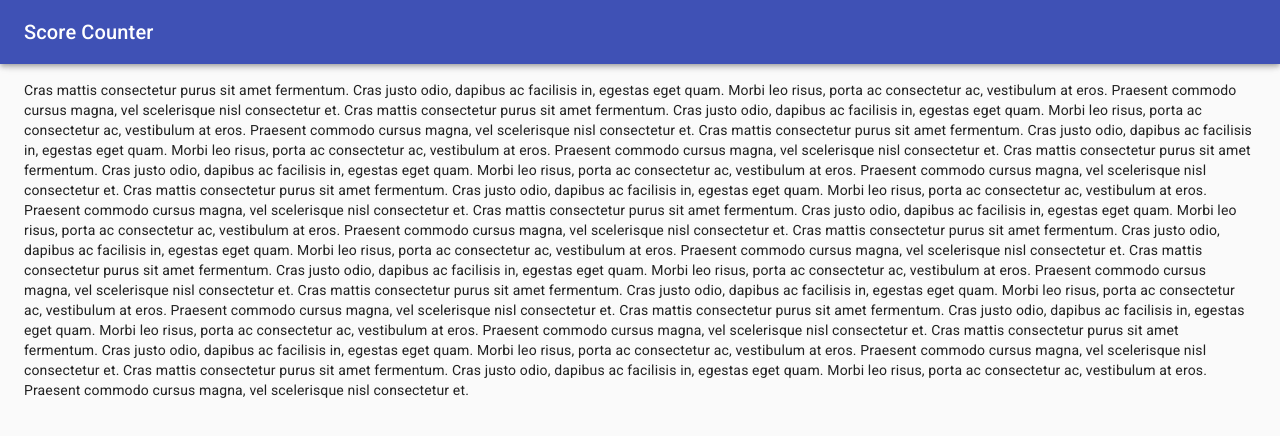
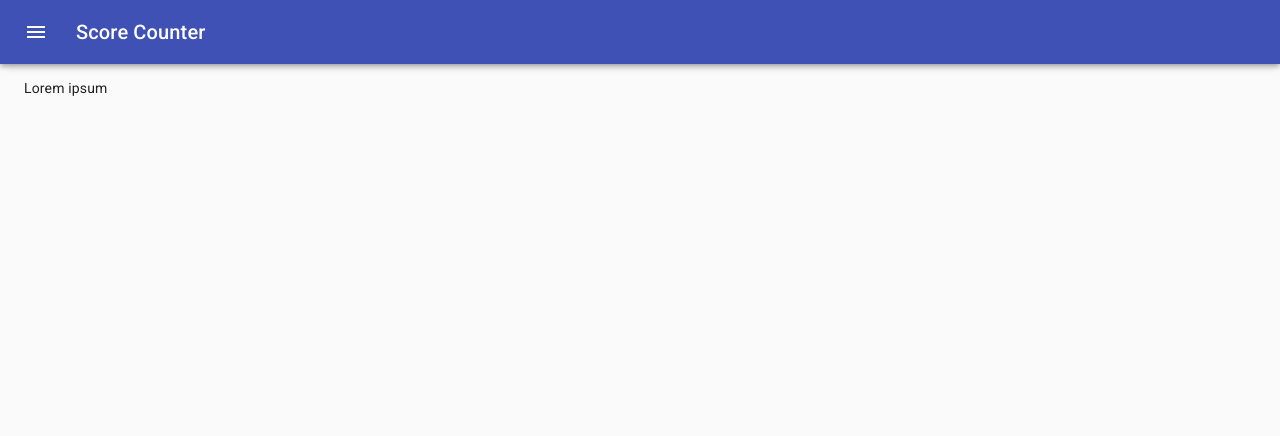
Before and after one commit to tolads/score-counter, a React (Create React App) app: page / in a window 1280 px wide. Shown: the top 436 px of the page. Built offline with nearby package versions, Linux system fonts and the light colour scheme.

Commit message:
add sidebar and About page

```diff
--- a/package.json
+++ b/package.json
@@ -4,6 +4,7 @@
   "private": true,
   "dependencies": {
     "@material-ui/core": "^4.1.1",
+    "@material-ui/icons": "^4.2.0",
     "react": "^16.8.6",
     "react-dom": "^16.8.6",
     "react-scripts": "3.0.1"
--- a/public/index.html
+++ b/public/index.html
@@ -7,7 +7,7 @@
     <meta name="theme-color" content="#000000" />
     <link rel="manifest" href="%PUBLIC_URL%/manifest.json" />
     <link rel="stylesheet" href="https://fonts.googleapis.com/css?family=Roboto:300,400,500,700&display=swap" />
-    <title>React App</title>
+    <title>Score Counter</title>
   </head>
   <body>
     <noscript>You need to enable JavaScript to run this app.</noscript>
--- a/src/view/App.js
+++ b/src/view/App.js
@@ -1,12 +1,23 @@
-import React from 'react';
+import React, { useState } from 'react';
 import AppBar from '@material-ui/core/AppBar';
 import Box from '@material-ui/core/Box';
 import CssBaseline from '@material-ui/core/CssBaseline';
 import Container from '@material-ui/core/Container';
+import IconButton from '@material-ui/core/IconButton';
+import Link from '@material-ui/core/Link';
+import List from '@material-ui/core/List';
+import ListItem from '@material-ui/core/ListItem';
+import ListItemIcon from '@material-ui/core/ListItemIcon';
+import ListItemText from '@material-ui/core/ListItemText';
 import Slide from '@material-ui/core/Slide';
+import SwipeableDrawer from '@material-ui/core/SwipeableDrawer';
 import Toolbar from '@material-ui/core/Toolbar';
 import Typography from '@material-ui/core/Typography';
+import { makeStyles } from '@material-ui/core/styles';
 import useScrollTrigger from '@material-ui/core/useScrollTrigger';
+import HomeIcon from '@material-ui/icons/Home';
+import InfoIcon from '@material-ui/icons/Info';
+import MenuIcon from '@material-ui/icons/Menu';
 
 function HideOnScroll(props) {
   const { children } = props;
@@ -19,29 +30,101 @@ function HideOnScroll(props) {
   );
 }
 
+const useStyles = makeStyles(theme => ({
+  list: {
+    width: 250,
+  },
+  menuButton: {
+    marginRight: theme.spacing(2),
+  },
+  title: {
+    flexGrow: 1,
+  },
+}));
+
+const pages = [
+  {
+    id: 'home',
+    label: 'Kezdőlap',
+    icon: <HomeIcon />,
+    component: () => <p>Lorem ipsum</p>,
+  },
+  {
+    id: 'about',
+    label: 'Infó',
+    icon: <InfoIcon />,
+    component: () => (
+      <Box my={2}>
+        <Typography variant="body1">
+          Ez egy pontszám-nyilvántartó alkalmazás. Elsőroban snapszer kártyajátékhoz készült a
+          Magyar Snapszer Szövetség hivatalos{' '}
+          <Link href="https://snapszer.hu/hu/hivatalos-versenyszabalyzat/">versenyszabályzata</Link>{' '}
+          alapján.
+        </Typography>
+      </Box>
+    ),
+  },
+];
+
 function App() {
+  const classes = useStyles();
+  const [open, setOpen] = useState(false);
+  const [currentPage, setCurrentPage] = useState(pages[0]);
+  const CurrentPageComponent = currentPage.component;
+
+  const toggleDrawer = value => event => {
+    if (event && event.type === 'keydown' && (event.key === 'Tab' || event.key === 'Shift')) {
+      return;
+    }
+
+    setOpen(value);
+  };
+
+  const renderSidebar = () => (
+    <div
+      className={classes.list}
+      role="presentation"
+      onClick={toggleDrawer(false)}
+      onKeyDown={toggleDrawer(false)}
+    >
+      <List>
+        {pages.map(page => (
+          <ListItem button onClick={() => setCurrentPage(page)}>
+            <ListItemIcon>{page.icon}</ListItemIcon>
+            <ListItemText primary={page.label} />
+          </ListItem>
+        ))}
+      </List>
+    </div>
+  );
+
   return (
     <>
       <CssBaseline />
+      <SwipeableDrawer open={open} onClose={toggleDrawer(false)} onOpen={toggleDrawer(true)}>
+        {renderSidebar()}
+      </SwipeableDrawer>
       <HideOnScroll>
         <AppBar>
           <Toolbar>
-            <Typography variant="h6">Score Counter</Typography>
+            <IconButton
+              edge="start"
+              className={classes.menuButton}
+              color="inherit"
+              aria-label="Menu"
+              onClick={toggleDrawer(true)}
+            >
+              <MenuIcon />
+            </IconButton>
+            <Typography variant="h6" className={classes.title}>
+              Score Counter
+            </Typography>
           </Toolbar>
         </AppBar>
       </HideOnScroll>
       <Toolbar />
       <Container>
-        <Box my={2}>
-          {[...new Array(12)]
-            .map(
-              () => `Cras mattis consectetur purus sit amet fermentum.
-  Cras justo odio, dapibus ac facilisis in, egestas eget quam.
-  Morbi leo risus, porta ac consectetur ac, vestibulum at eros.
-  Praesent commodo cursus magna, vel scelerisque nisl consectetur et.`,
-            )
-            .join('\n')}
-        </Box>
+        <CurrentPageComponent />
       </Container>
     </>
   );
```
Also changed, not shown: 1 other file (tests, documents, lock files or other folders).
